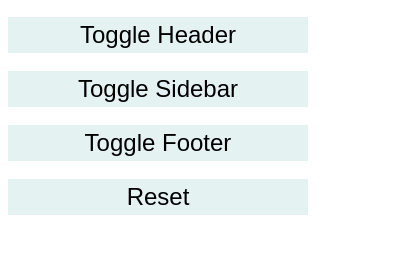
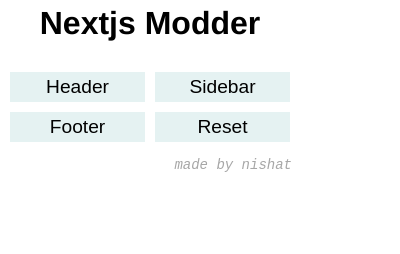
Before and after one commit to nishatislam04/firefox-web-extension, a browser extension: page popup/index.html in a window 400 px wide. Drawn offline with Linux system fonts and the light colour scheme.

Commit message:
update: html & css

```diff
--- a/popup/index.html
+++ b/popup/index.html
@@ -6,12 +6,20 @@
   </head>
 
   <body>
-    <div id="popup-content">
-      <button id="toggleHeader">Toggle Header</button>
-      <button id="toggleSidebar">Toggle Sidebar</button>
-      <button id="toggleFooter">Toggle Footer</button>
+    <header>
+      <h1 id="title">Nextjs Modder</h1>
+    </header>
+
+    <main id="popup-content">
+      <button id="toggleHeader">Header</button>
+      <button id="toggleSidebar">Sidebar</button>
+      <button id="toggleFooter">Footer</button>
       <button id="reset">Reset</button>
-    </div>
+    </main>
+
+    <footer>
+      <p>made by nishat</p>
+    </footer>
     <script type="module" src="script.js"></script>
   </body>
 </html>
--- a/popup/styles.css
+++ b/popup/styles.css
@@ -1,19 +1,60 @@
 html,
 body {
-  width: 300px;
+	width: 300px;
+	margin: 0;
 }
 
 button {
-  border: none;
-  width: 100%;
-  margin: 3% auto;
-  padding: 4px;
-  text-align: center;
-  font-size: 1.5em;
-  cursor: pointer;
-  background-color: #e5f2f2;
+	border: none;
+	width: 100%;
+	padding: 4px 2px;
+	text-align: center;
+	font-size: 1.2em;
+	cursor: pointer;
+	background-color: #e5f2f2;
+	transition: all 300ms;
 }
 
 button:hover {
-  background-color: #cff2f2;
+	background-color: #83ecec;
 }
+
+footer {
+	text-align: right;
+}
+
+footer p {
+	font-family: "Courier New", Courier, monospace;
+	font-size: 14px;
+	font-style: italic;
+	color: #a7a7a7;
+	padding: 0;
+	margin: 0;
+	padding-right: 8px;
+	padding-bottom: 3px;
+}
+
+/* util */
+.active {
+	background-color: #83ecec;
+	color: black;
+	border: 2px solid #a3d1d1;
+	transition: all 300ms;
+}
+
+.active:hover {
+	background-color: #e5f2f2;
+}
+
+#title {
+	text-align: center;
+	font-family: "Franklin Gothic Medium", "Arial Narrow", Arial, sans-serif;
+	margin: 5px 0 15px 0;
+}
+
+#popup-content {
+	display: grid;
+	grid-template-columns: repeat(2, 1fr);
+	gap: 10px;
+	padding: 15px 10px;
+}
```
